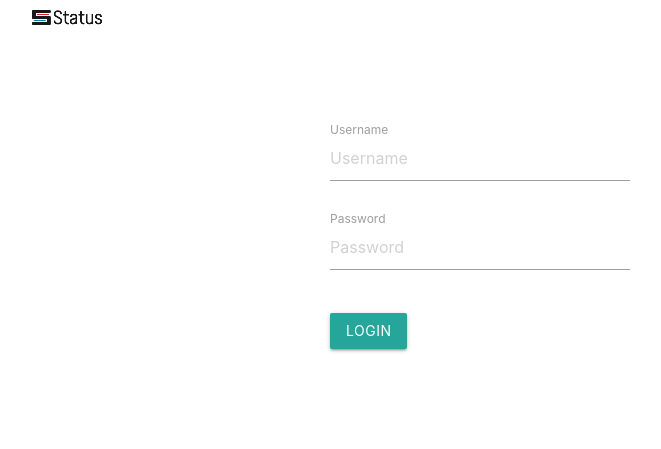
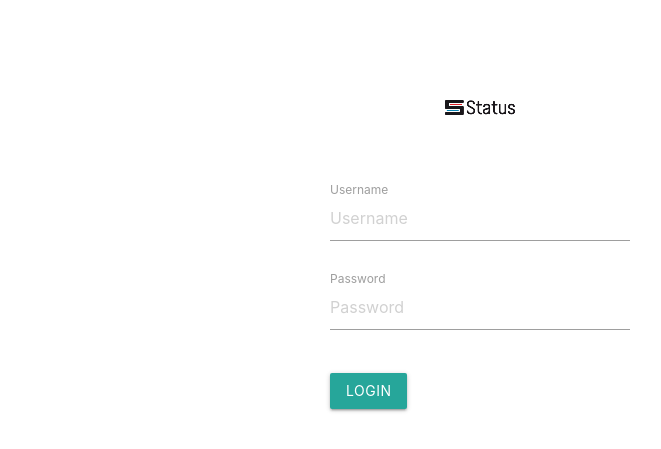
Before and after one commit to trydirect/status, a Flask app: page /login in a window 1280 px wide. Shown: the top 449 px of the page, without its empty margins (160-821 px from the left). Run offline with Flask 2, Linux system fonts and the light colour scheme.

```diff
--- a/templates/login.html
+++ b/templates/login.html
@@ -6,12 +6,13 @@
 <body>
 
     <div class="container">
-        <div style="padding:10px 0; font-size:18px;">
-            <a href="/" style="color:rgba(0,0,0,0.7); text-decoration:none" target="_blank">
-                <img src="https://raw.githubusercontent.com/trydirect/status/testing/assets/logo/status_90x15.png.png" title="Minimal docker container management panel">
-            </a>
+        <form class="" method="post" style="margin: 100px auto 0; max-width: 300px;">
+            <div class="row center" style="margin-bottom: 0px auto 0; max-width: 300px;"> <a href="/" style="color:rgba(0,0,0,0.7); text-decoration:none" target="_blank">
+                <img src="https://raw.githubusercontent.com/trydirect/status/testing/assets/logo/status_90x15.png.png" title="Minimal docker container management panel" width="70">
+            </a><div style="padding:30px 0; font-size:18px;">
+
         </div>
-        <form class="" method="post" style="margin: 100px auto 0; max-width: 300px;">
+            </div>
             <div class="row">
                 <div class="input-field ">
                     <input placeholder="Username" id="username" type="text" name="username">
```
